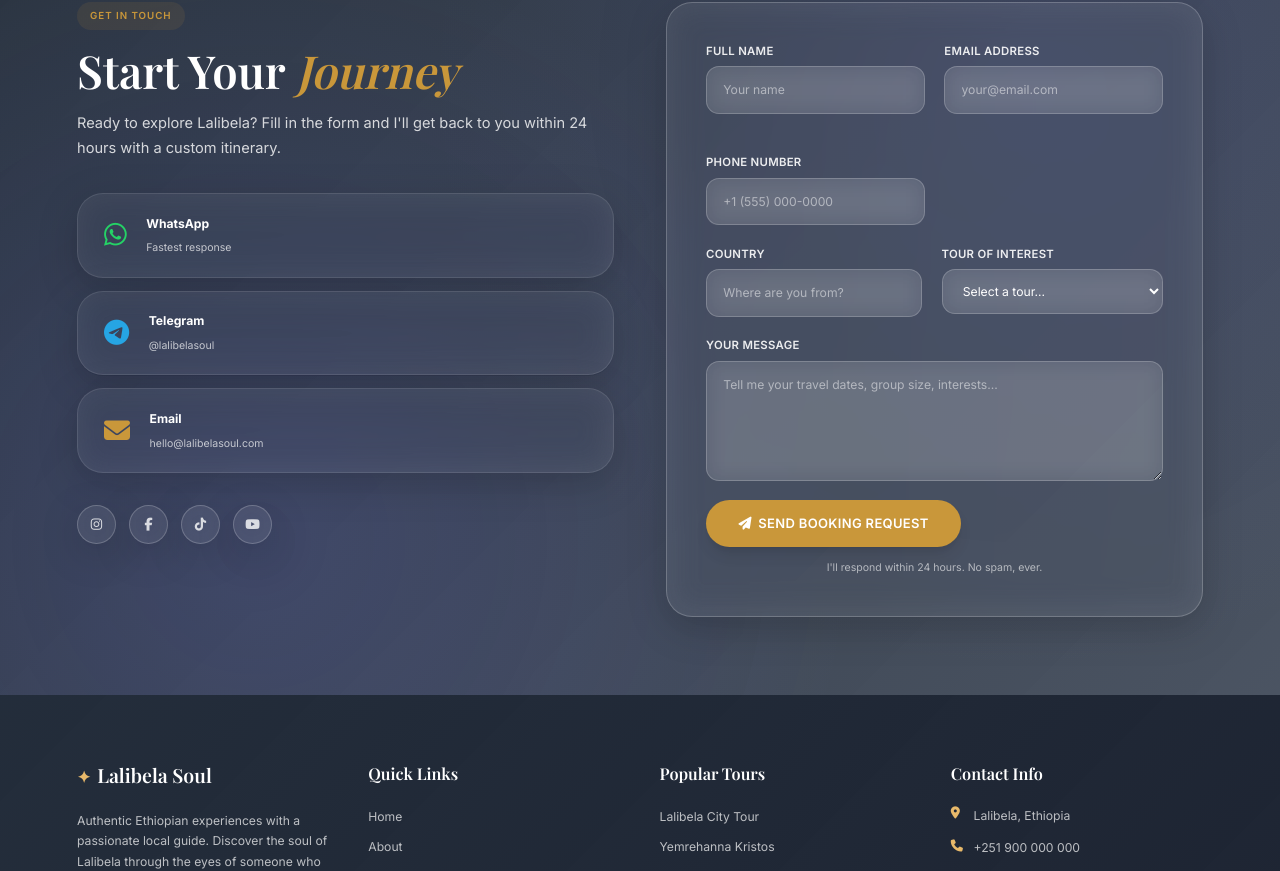
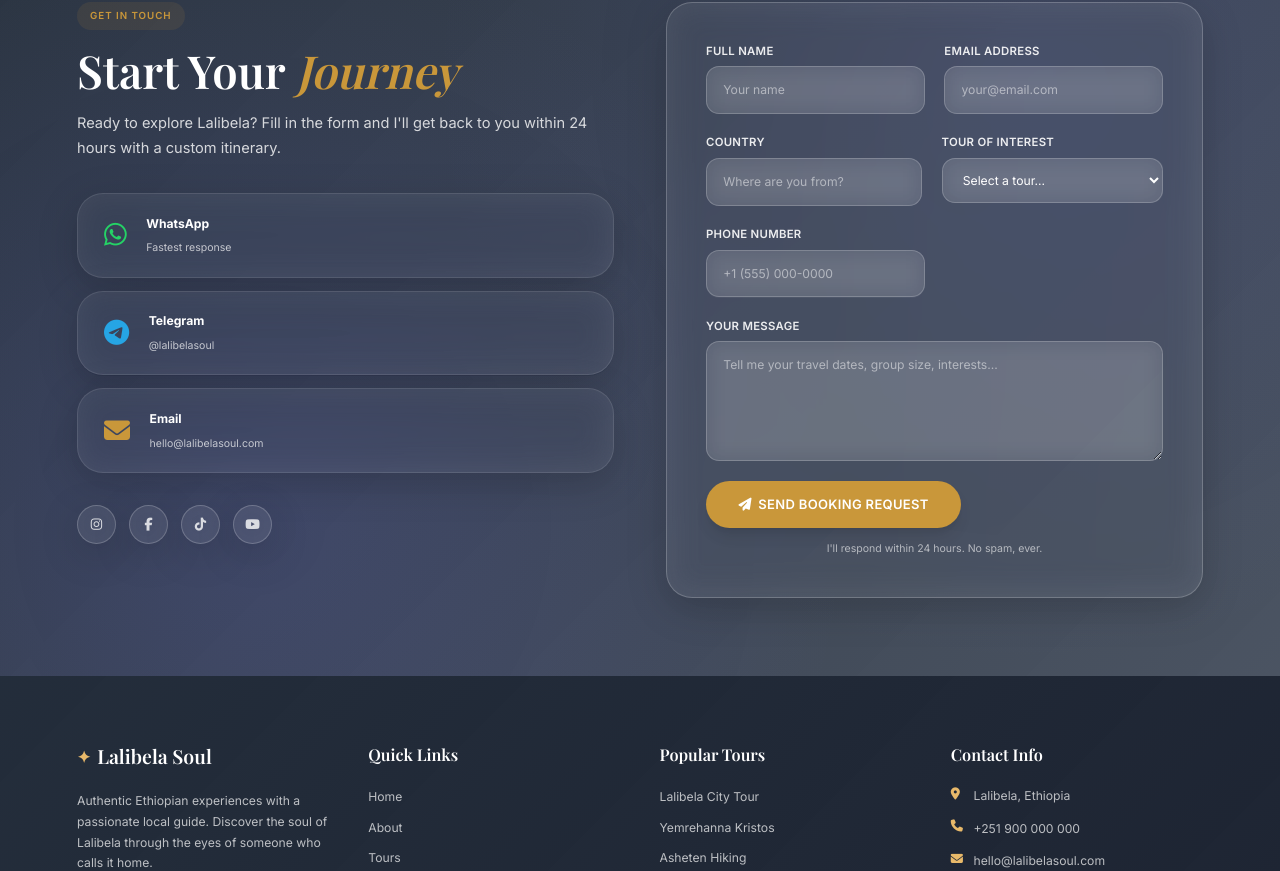
Before and after one commit to Estifanos4/lalibela-tour-website, a Vue app: page / in a window 1280 px wide. Shown: the part 7183-8054 px from the top of the page. Built offline with nearby package versions, Linux system fonts and the light colour scheme; a web font is replaced by a local one.

Commit message:
fix: form layout and dropdown visibility

```diff
--- a/src/components/ContactSection.vue
+++ b/src/components/ContactSection.vue
@@ -70,16 +70,6 @@
                   required
                 />
               </div>
-              <div class="form-group">
-                <label for="phone">Phone Number</label>
-                <input
-                  type="tel"
-                  id="phone"
-                  v-model="form.phone"
-                  placeholder="+1 (555) 000-0000"
-                  required
-                />
-              </div>
             </div>
             <div class="form-row">
               <div class="form-group">
@@ -103,6 +93,18 @@
                   <option>Sunset Viewpoint Tour</option>
                   <option>Custom / Multi-Day</option>
                 </select>
+              </div>
+            </div>
+            <div class="form-row">
+              <div class="form-group">
+                <label for="phone">Phone Number</label>
+                <input
+                  type="tel"
+                  id="phone"
+                  v-model="form.phone"
+                  placeholder="+1 (555) 000-0000"
+                  required
+                />
               </div>
             </div>
             <div class="form-group">
@@ -386,6 +388,11 @@ export default {
   outline: none;
 }
 
+.form-group select option {
+  background-color: #1f2937; /* var(--gray-800) equivalent */
+  color: white;
+}
+
 .form-group input::placeholder,
 .form-group textarea::placeholder {
   color: rgba(255, 255, 255, 0.5);
```
